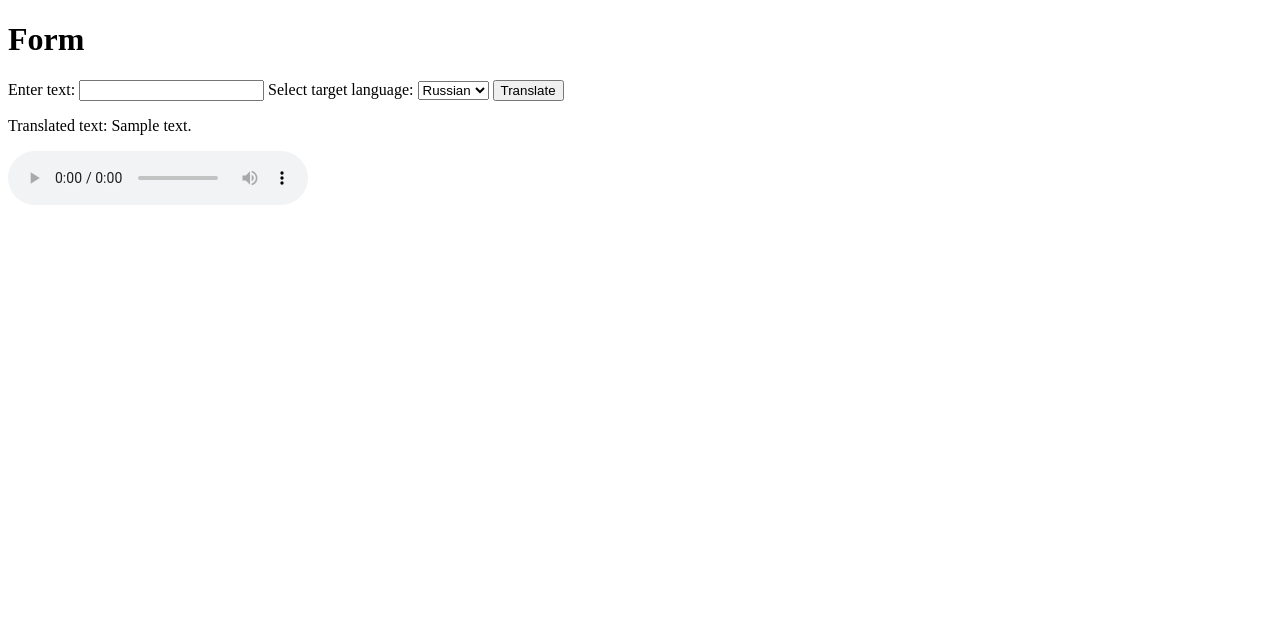
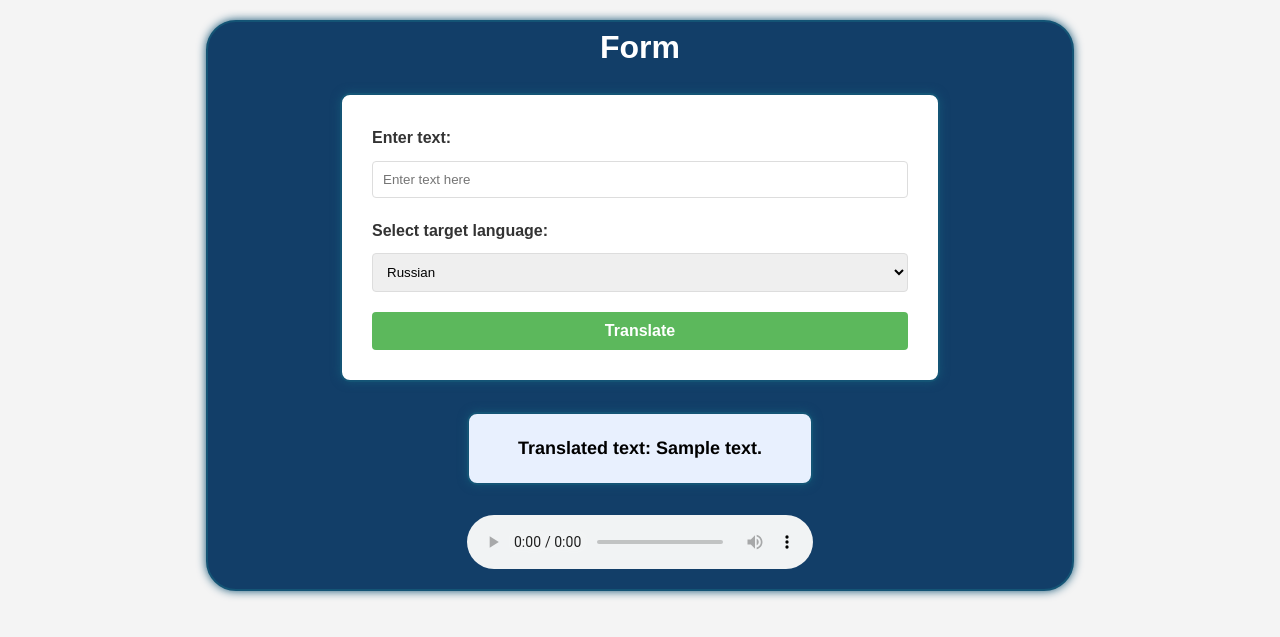
Before and after one commit to akireev13/audio-translator, a Flask app: template templates/index.html in a window 1280 px wide. Shown: the top 637 px of the page. Run offline with Flask 3, Linux system fonts and the light colour scheme; the template is opened without the code that fills it: most values are stand-ins (such as "Sample title", 1, 10 or a date in 2020).

Commit message:
added nice style

```diff
--- a/templates/index.html
+++ b/templates/index.html
@@ -4,12 +4,115 @@
     <meta charset="UTF-8" />
     <meta name="viewport" content="width=device-width, initial-scale=1.0" />
     <title>Form Page</title>
+
+    <style>
+      * {
+        margin: 0;
+        padding: 0;
+        box-sizing: border-box;
+      }
+
+      body {
+        font-family: "Arial", sans-serif;
+        background-color: #f4f4f4;
+        padding: 20px;
+        line-height: 1.6;
+      }
+
+      h1 {
+        text-align: center;
+        margin-bottom: 20px;
+        color: white;
+      }
+
+      form {
+        max-width: 600px;
+        margin: 0 auto;
+        background: #fff;
+        padding: 30px;
+        border: 2px solid #145475;
+        border-radius: 10px;
+        box-shadow: 0 0 10px#145475;
+      }
+
+      label {
+        display: block;
+        margin-bottom: 10px;
+        color: #333;
+        font-weight: 700;
+      }
+
+      input[type="text"],
+      select {
+        width: 100%;
+        padding: 10px;
+        margin-bottom: 20px;
+        border: 1px solid #ddd;
+        border-radius: 4px;
+      }
+
+      button {
+        display: block;
+        width: 100%;
+        padding: 10px;
+        background-color: #5cb85c;
+        color: white;
+        border: none;
+        border-radius: 4px;
+        cursor: pointer;
+        font-size: 16px;
+        font-weight: 700;
+      }
+
+      button:hover {
+        background-color: #4cae4c;
+      }
+
+      p {
+        font-family: "Helvetica Neue", sans-serif;
+        font-size: 18px;
+        text-align: center;
+        font-weight: 700;
+        margin: 30px auto;
+        padding: 20px;
+        background-color: #e8f0fe;
+        border-radius: 10px;
+        box-shadow: 0 4px 6px rgba(32, 33, 36, 0.28);
+        /* display: inline-block; */
+        max-width: 40%;
+        overflow-wrap: break-word;
+        border: 2px solid #145475;
+        border-radius: 10px;
+        box-shadow: 0 0 10px#145475;
+      }
+
+      audio {
+        display: block;
+        width: 40%;
+        margin: 20px auto;
+      }
+      .container {
+        border: 2px solid #145475;
+        border-radius: 30px;
+        box-shadow: 0 0 10px#145475;
+        width: 70%;
+        background-color: #123e68;
+        margin: 0 auto;
+      }
+    </style>
   </head>
   <body>
+    <div class="container">
       <h1>Form</h1>
       <form action="/" method="post">
         <label for="user_input">Enter text:</label>
-      <input type="text" id="user_input" name="user_input" required />
+        <input
+          type="text"
+          id="user_input"
+          name="user_input"
+          required
+          placeholder="Enter text here"
+        />
 
         <label for="target_language">Select target language:</label>
         <select id="target_language" name="target_language">
@@ -27,5 +130,6 @@
       <audio controls>
         <source src="{{ audio_file }}?v={{ timestamp }}" type="audio/wav" />
       </audio>
+    </div>
   </body>
 </html>
```
Also changed, not shown: 1 other file. Lines whose indentation alone changed are shown as unchanged.
